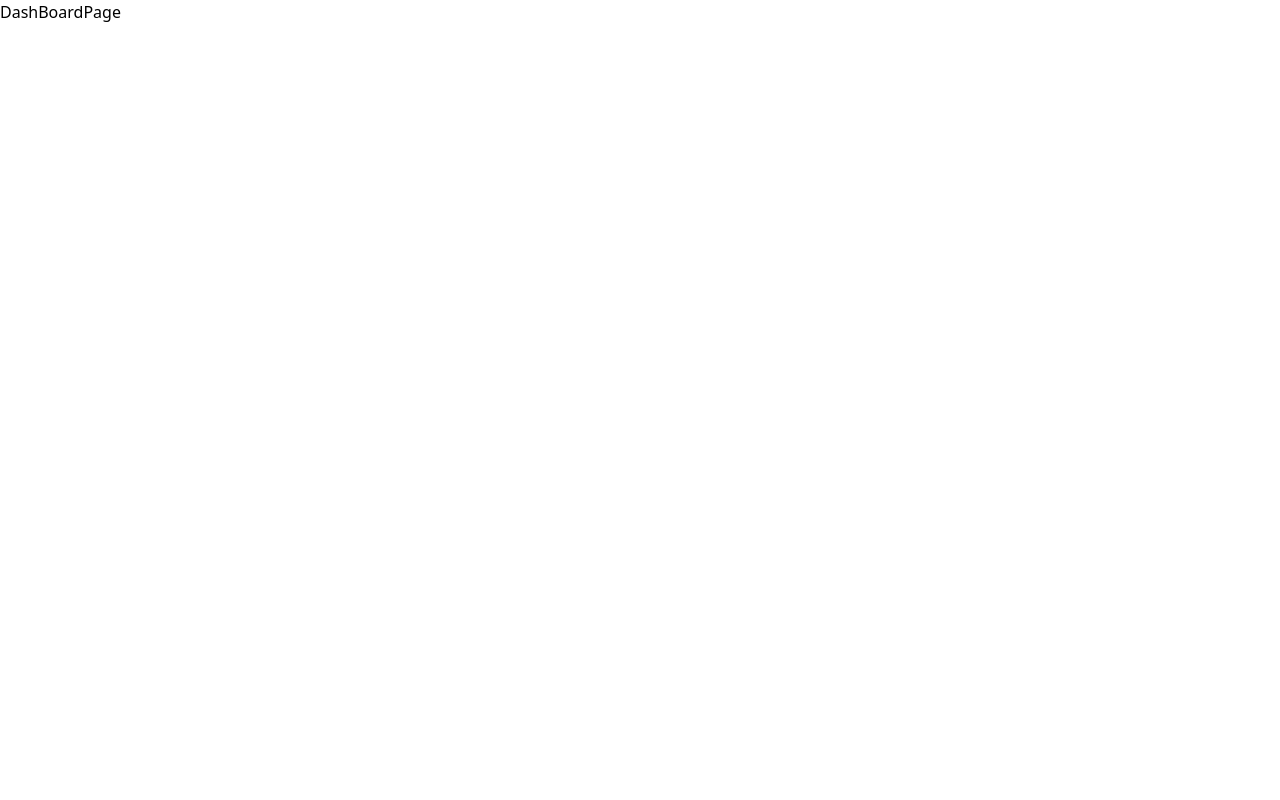
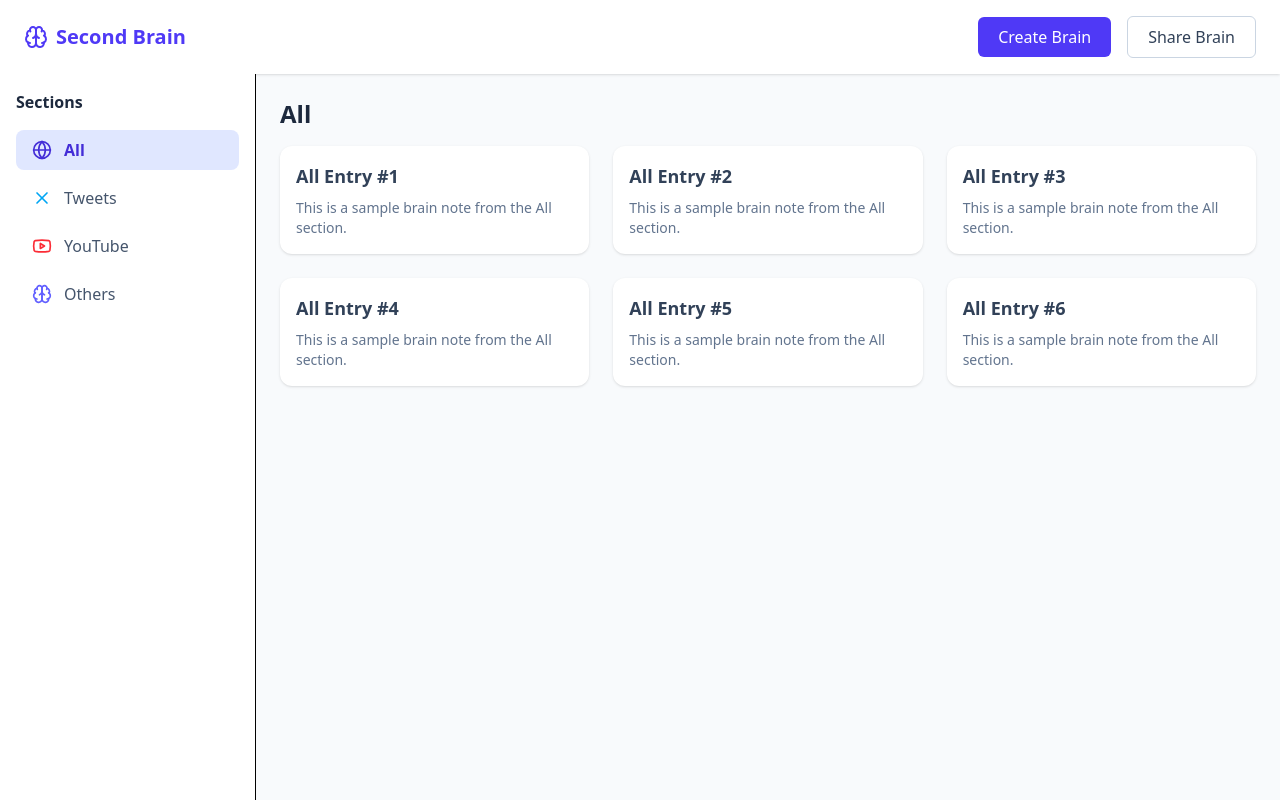
Before and after one commit to TheManishDaksh/Brainly-fe, a React (Vite) app in the folder frontend/: page /dashboard in a window 1280 px wide. Built offline with nearby package versions, Linux system fonts and the light colour scheme.

Commit message:
pages added

```diff
--- a/frontend/src/pages/DashBoardPage.tsx
+++ b/frontend/src/pages/DashBoardPage.tsx
@@ -1,8 +1,126 @@
+import React, { useState } from "react";
+import { motion } from "framer-motion";
+import { Button } from "../components";
+import { Brain, XIcon, Youtube, Globe, Menu, X } from "lucide-react";
 
-export default function DashBoardPage(){
-    return (
-        <div>
-            DashBoardPage
+const SidebarItem = ({
+  icon,
+  label,
+  isActive,
+  onClick,
+}: {
+  icon: React.ReactNode;
+  label: string;
+  isActive: boolean;
+  onClick: () => void;
+}) => (
+  <div
+    onClick={onClick}
+    className={`flex items-center gap-3 px-4 py-2 rounded-lg cursor-pointer transition-colors ${
+      isActive ? "bg-indigo-100 text-indigo-700 font-semibold" : "text-slate-600 hover:bg-slate-100"
+    }`}
+  >
+    {icon}
+    {label}
+  </div>
+);
+
+const DashboardPage = () => {
+  const [activeSection, setActiveSection] = useState("All");
+  const [sidebarOpen, setSidebarOpen] = useState(false);
+
+  const sections = ["All", "Tweets", "YouTube", "Others"];
+
+  return (
+    <div className="min-h-screen flex flex-col bg-slate-50">
+      {/* Navbar */}
+      <nav className="flex items-center justify-between px-4 md:px-6 py-4 bg-white shadow-sm">
+        <div className="flex items-center gap-2 text-indigo-600 font-bold text-xl">
+          <Brain className="w-6 h-6" />
+          Second Brain
         </div>
-    )
-}
+        <div className="md:hidden">
+          <button onClick={() => setSidebarOpen(!sidebarOpen)}>
+            {sidebarOpen ? <X className="w-6 h-6" /> : <Menu className="w-6 h-6" />}
+          </button>
+        </div>
+        <div className="hidden md:flex items-center gap-4">
+          <Button className="rounded-full px-5">Create Brain</Button>
+          <Button variant="outline" className="rounded-full px-5">
+            Share Brain
+          </Button>
+        </div>
+      </nav>
+
+      {/* Main Content */}
+      <div className="flex flex-1 overflow-hidden">
+        {/* Sidebar */}
+        <motion.aside
+          initial={false}
+          animate={{ x: sidebarOpen || window.innerWidth >= 768 ? 0 : -300 }}
+          transition={{ type: "spring", stiffness: 300, damping: 30 }}
+          className="bg-white w-64 p-4 border-r hidden md:block md:relative md:translate-x-0 absolute z-40 h-full md:h-auto"
+        >
+          <h3 className="text-slate-800 font-bold mb-4">Sections</h3>
+          <div className="space-y-2">
+            {sections.map((section) => (
+              <SidebarItem
+                key={section}
+                label={section}
+                isActive={activeSection === section}
+                onClick={() => {
+                  setActiveSection(section);
+                  if (window.innerWidth < 768) setSidebarOpen(false);
+                }}
+                icon={
+                  section === "All" ? (
+                    <Globe className="w-5 h-5" />
+                  ) : section === "Tweets" ? (
+                    <XIcon className="w-5 h-5 text-sky-500" />
+                  ) : section === "YouTube" ? (
+                    <Youtube className="w-5 h-5 text-red-500" />
+                  ) : (
+                    <Brain className="w-5 h-5 text-indigo-500" />
+                  )
+                }
+              />
+            ))}
+          </div>
+        </motion.aside>
+
+        {/* Content Area */}
+        <main className="flex-1 p-6 overflow-y-auto">
+          <motion.h2
+            initial={{ opacity: 0, y: 10 }}
+            animate={{ opacity: 1, y: 0 }}
+            transition={{ duration: 0.4 }}
+            className="text-2xl font-bold text-slate-800 mb-4"
+          >
+            {activeSection}
+          </motion.h2>
+          <div className="grid grid-cols-1 md:grid-cols-2 lg:grid-cols-3 gap-6">
+            {/* Placeholder cards */}
+            {[...Array(6)].map((_, i) => (
+              <motion.div
+                key={i}
+                initial={{ opacity: 0, y: 10 }}
+                animate={{ opacity: 1, y: 0 }}
+                transition={{ delay: i * 0.05 }}
+                className="bg-white rounded-xl shadow p-4"
+              >
+                <h3 className="text-lg font-semibold mb-2 text-slate-700">
+                  {activeSection} Entry #{i + 1}
+                </h3>
+                <p className="text-sm text-slate-500">
+                  This is a sample brain note from the {activeSection} section.
+                </p>
+              </motion.div>
+            ))}
+          </div>
+        </main>
+      </div>
+    </div>
+  );
+};
+
+export default DashboardPage;
```
